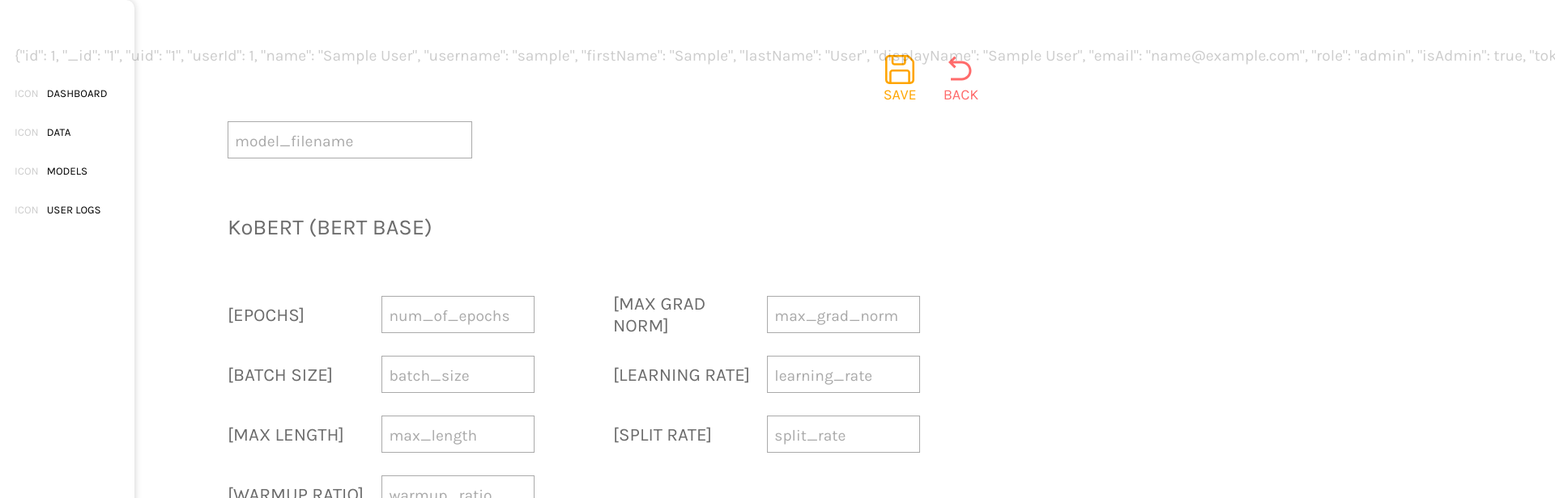
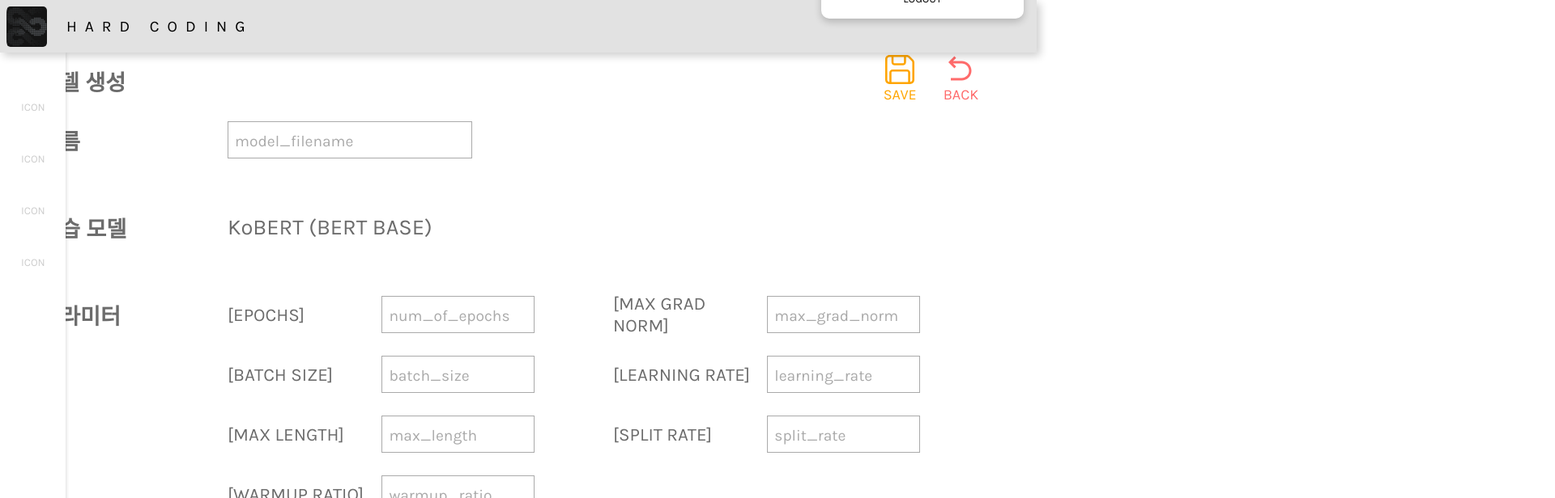
Before and after one commit to hard-coding-mlops/mini-mlops-react, a React (Create React App) app: page /model/add in a window 1280 px wide. Shown: the top 616 px of the page at 81% size, 1920 px wide, since content can reach past the window. Built offline with nearby package versions, Linux system fonts and the light colour scheme; sample sign-in values are in the browser's storage.

Commit message:
style: sidebar, navbar 스타일 수정

```diff
--- a/src/components/SideBar/SideBar.jsx
+++ b/src/components/SideBar/SideBar.jsx
@@ -1,14 +1,18 @@
 import { Outlet, useNavigate } from 'react-router-dom';
 import styles from './SideBar.module.css';
 import { useEffect, useState } from 'react';
+import LOGO from '../../assets/images/HARDCODING_LOGO.svg';
 
 function SideBar() {
   const navigate = useNavigate();
   const [userName, setUserName] = useState('');
+  const [profileImage, setProfileImage] = useState('');
+  const [isHovered, setHovered] = useState(false);
 
   const handleLogout = () => {
     localStorage.removeItem('token');
     localStorage.removeItem('user');
+    localStorage.removeItem('profileImage');
     navigate('/login');
   };
 
@@ -17,38 +21,59 @@
       navigate('/login');
     }
     const name = localStorage.getItem('user');
+    const profileImage = localStorage.getItem('profileImage');
     setUserName(name);
+    setProfileImage(profileImage);
   }, []);
 
   return (
     <>
+      <div className={styles.navBar}>
+        <div className={styles.logoContainer}>
+          <img className={styles.logo} src={LOGO} alt='' />
+          <span className={styles.navBarHeader}>HARD CODING</span>
+        </div>
+        <div
+          className={styles.profileContainer}
+          onMouseEnter={() => setHovered(true)}
+          onMouseLeave={() => setHovered(false)}
+        >
+          <div className={styles.profile}>
+            <img
+              className={styles.profileImage}
+              src={
+                profileImage
+                  ? profileImage
+                  : 'https://encrypted-tbn0.gstatic.com/images?q=tbn:ANd9GcQQLHZh0aF5Og2DF4G19yPVx_QGjXfaBByFZA&usqp=CAU'
+              }
+              alt=''
+            />
+            <span>{userName} 님, 어서오세요&nbsp;&nbsp;</span>
+          </div>
+          <div className={`${styles.profileContainerHovered} ${isHovered ? styles.showLogoutButton : ''}`}>
+            <button className={styles.logoutButton} onClick={handleLogout}>
+              LOGOUT
+            </button>
+          </div>
+        </div>
+      </div>
       <div className={styles.sideBar}>
-                <div style={{ width: '150px' }}>
-                    <div className={styles.navHeader}>
-                        <span className={styles.userName}>{userName}</span>
-                        <span className={styles.userText}>&nbsp;님의&nbsp;MLOps</span>
-                    </div>
-                    <button className={styles.navButton}>
+        <div className={styles.sideBarMenu}>
+          <button onClick={() => navigate('/dashboard')} className={styles.navButton}>
             <div className={styles.testIcon}>ICON</div>
             <span className={styles.buttonText}>DASHBOARD</span>
           </button>
-                    <button className={styles.navButton}>
+          <button onClick={() => navigate('/data')} className={styles.navButton}>
             <div className={styles.testIcon}>ICON</div>
             <span className={styles.buttonText}>DATA</span>
           </button>
-                    <button className={styles.navButton}>
+          <button onClick={() => navigate('/model')} className={styles.navButton}>
             <div className={styles.testIcon}>ICON</div>
             <span className={styles.buttonText}>MODELS</span>
           </button>
-                    <button className={styles.navButton}>
+          <button onClick={() => navigate('/user-log')} className={styles.navButton}>
             <div className={styles.testIcon}>ICON</div>
             <span className={styles.buttonText}>USER&nbsp;LOGS</span>
-                    </button>
-                </div>
-                <div style={{ width: '150px' }}>
-                    <button className={styles.navButton} onClick={handleLogout}>
-                        <div className={styles.testIcon}>ICON</div>
-                        <span className={styles.buttonText}>LOGOUT</span>
           </button>
         </div>
       </div>
--- a/src/components/SideBar/SideBar.module.css
+++ b/src/components/SideBar/SideBar.module.css
@@ -1,29 +1,142 @@
+.logoContainer {
+  /* width: calc(65px + 1rem); */
+  height: 50px;
+  display: flex;
+  align-items: center;
+  cursor: pointer;
+}
+.logo {
+  /* width: 100%; */
+  padding-left: 0.5rem;
+  width: 65px;
+  height: 50px;
+  object-fit: contain;
+  border-radius: 10px 0 0 10px;
+  display: flex;
+  align-items: center;
+  justify-content: center;
+  cursor: pointer;
+}
+
+.navBar {
+  position: absolute;
+  z-index: 101;
+  /* left: calc(65px + 1rem); */
+  /* width: calc(100% - 65px - 1rem); */
+  width: 100%;
+  height: 65px;
+  display: flex;
+  flex-direction: row;
+  align-items: center;
+  /* justify-content: space-between; */
+  background-color: white;
+  background-color: rgb(226, 226, 226);
+  box-shadow: 4px 4px 10px rgba(0, 0, 0, 0.2);
+}
+.navBarHeader {
+  width: 100%;
+  height: 100%;
+  display: flex;
+  flex-direction: row;
+  align-items: center;
+  justify-content: flex-start;
+  cursor: pointer;
+  letter-spacing: 10px;
+  font-size: 1.2rem;
+  padding: 0 1.5rem;
+}
+.profileContainer {
+  position: absolute;
+  /* top: 100%; */
+  /* left: 0; */
+  right: 0;
+  display: flex;
+  flex-direction: row;
+  align-items: center;
+  justify-content: center;
+  margin-right: 1rem;
+  transition: transform 0.3s ease;
+}
+
+.profileContainer:hover {
+  transform: translateY(-10px); /* 큐브처럼 위로 올라가는 애니메이션 */
+}
+
+.profileContainerHovered {
+  position: absolute;
+  top: calc(10px);
+  left: 0;
+  right: 0;
+  display: flex;
+  justify-content: center;
+  opacity: 0;
+  transition: opacity 0.2s ease;
+}
+.profileContainer:hover .profileContainerHovered {
+  opacity: 1;
+}
+.showLogoutButton {
+  transform: translateY(0); /* 로그아웃 버튼이 나타나면 위로 올라오는 애니메이션 초기화 */
+}
+.profileContainer:hover .profile {
+  opacity: 0;
+}
+.logoutButton {
+  width: 100%;
+  height: 50px;
+  box-shadow: 0 4px 10px rgba(0, 0, 0, 0.2);
+  border: none;
+  border-radius: 10px;
+  /* background-color: rgb(247, 247, 247); */
+  background-color: white;
+}
+.profile {
+  width: 250px;
+  /* background-color: pink; */
+  display: flex;
+  flex-direction: row;
+  align-items: center;
+  justify-content: center;
+}
+.profileImage {
+  width: 50px;
+  height: 50px;
+  padding-right: 1rem;
+  border-radius: 50%;
+}
+
 .sideBar {
   /* background: linear-gradient(135deg, #4b4e51, #111111); */
   position: absolute;
   left: 0;
+  top: 65px;
   z-index: 100;
   background-color: white;
+  /* background-color: rgb(238, 238, 238); */
   display: flex;
   flex-direction: column;
   justify-content: space-between;
-    width: 50px;
-    height: calc(100vh - 6rem);
-    transition: width 0.4s ease;
-    border-radius: 0 10px 10px 0;
+  width: 65px;
+  height: calc(100vh - 6rem - 65px);
+  transition: all 0.4s ease;
+  border-radius: 0 0 10px 0;
   padding: 3rem 0.5rem;
-    box-shadow: 0 0 10px rgba(0, 0, 0, 0.2);
+  box-shadow: 0 0 5px rgba(0, 0, 0, 0.2);
 }
 .sideBar:hover {
-    width: 150px;
+  width: 170px;
+  box-shadow: 4px 0 10px rgba(0, 0, 0, 0.2);
+}
+.sideBarMenu {
+  width: 170px;
 }
 
 .userName {
-    font-size: 1.2rem;
+  font-size: 1.5rem;
   white-space: nowrap;
 }
 .userText {
-    font-size: 0.8rem;
+  font-size: 1.2rem;
   white-space: nowrap;
 }
 .userName,
@@ -34,7 +147,7 @@
   display: flex;
   flex-direction: row;
   align-items: center;
-    padding-left: 10px;
+  padding-left: 14px;
   background-color: transparent;
   border: none;
   transition: background-color 0.3s ease;
@@ -47,7 +160,7 @@
 .navButton {
   display: flex;
   align-items: center;
-    padding: 10px;
+  padding: 18px;
   background-color: transparent;
   border: none;
   cursor: pointer;
@@ -56,16 +169,11 @@
   height: 40px;
   line-height: 20px;
   border-radius: 10px;
-    margin-bottom: 0.5rem;
-}
-.logoutButton {
-    width: calc(150px);
-    position: absolute;
-    bottom: 3rem;
+  margin-bottom: 1.5rem;
 }
 
 .navButton:hover {
-    box-shadow: 0 0 10px rgba(0, 0, 0, 0.2);
+  box-shadow: 0 4px 10px rgba(0, 0, 0, 0.2);
 }
 
 .buttonText {
```
Lines whose indentation alone changed are shown as unchanged.
